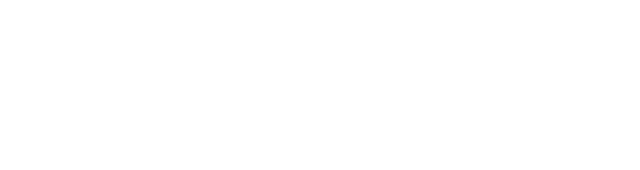
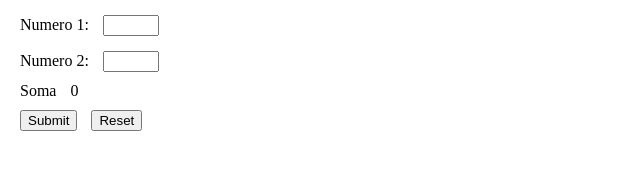
Before and after one commit to SamWolffy/HTML-CSS, a plain HTML site: page exercicios/ex25/form08..html in a window 1280 px wide. Shown: the whole page, without its empty margins (0-640 px from the left). Drawn offline with Linux system fonts and the light colour scheme.

Commit message:
Ex 26 final

```diff
--- a/exercicios/ex25/form08..html
+++ b/exercicios/ex25/form08..html
@@ -1,16 +1,40 @@
 <!DOCTYPE html>
 <html lang="en">
+
 <head>
     <meta charset="UTF-8">
     <meta name="viewport" content="width=device-width, initial-scale=1.0">
     <title>Document</title>
     <style>
         * {
-            margin: 0px;
+            margin: 5px;
         }
     </style>
 </head>
+
 <body>
 
+    <div>
+        <label for="in1">Numero 1:</label>
+        <input type="number" name="num" id="in1" min="0" max="50" required oninput="isoma.innerHTML = Number(in1.value) + Number(in2.value)">
+    </div>
+
+    <div>
+        <label for="in2">Numero 2:</label>
+        <input type="number" name="num" id="in2" min="0" max="50" required oninput="isoma.innerHTML = Number(in1.value) + Number(in2.value)"">
+    </div>
+
+    <div>
+        <label for="isoma">Soma</label>
+        <output id="isoma" name="soma">
+            0
+        </output>
+    </div>
+
+    <div>
+        <input type="submit" name="enviar" id="ienviar">
+        <input type="reset" name="apagar" id="iapagar">
+    </div>
 </body>
+
 </html>
```
Also changed, not shown: exercicios/ex25/form09.html (added, +58 -0 lines), exercicios/ex26/index.html (added), exercicios/ex26/src/img/back-pc.jpg (added), exercicios/ex26/src/img/back-phone.jpg (added), exercicios/ex26/src/img/back-print.jpg (added), exercicios/ex26/src/img/back-tablet.jpg (added), exercicios/ex26/src/img/back-tv.jpg (added), exercicios/ex26/src/img/cev-landscape.jpg (added), exercicios/ex26/src/img/cev-portrait.jpg (added), exercicios/ex26/src/img/icon-pc.png (added), exercicios/ex26/src/img/icon-phone.png (added), exercicios/ex26/src/img/icon-print.png (added), exercicios/ex26/src/img/icon-tablet.png (added), exercicios/ex26/src/img/icon-tv.png (added), 1 more files.
